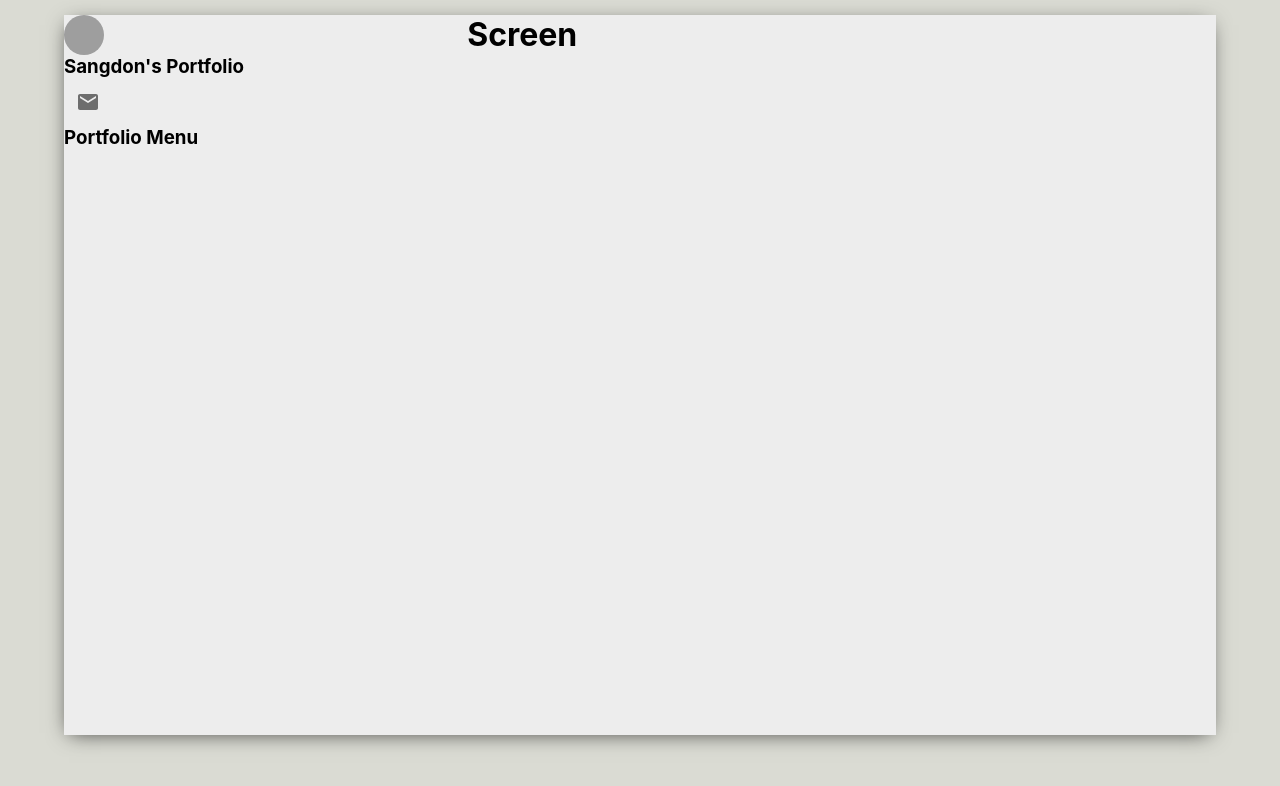
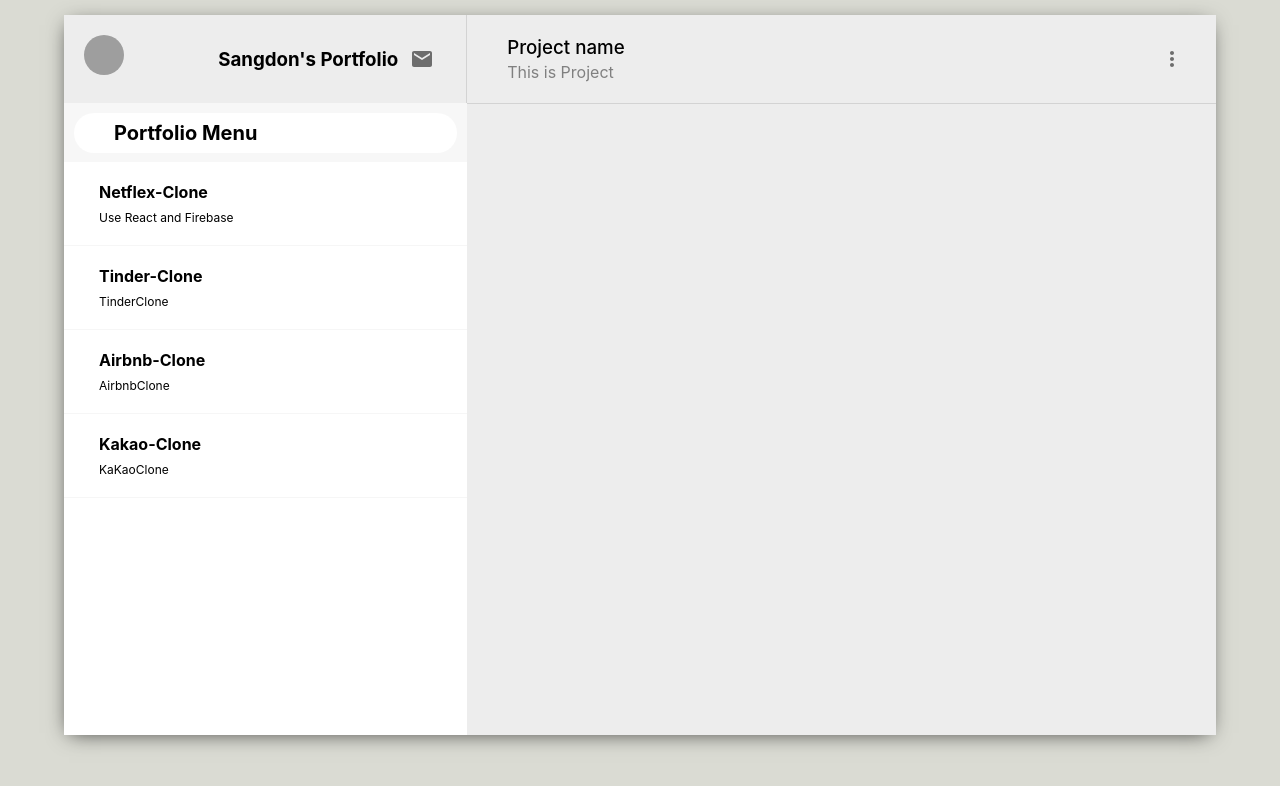
Before and after one commit to ddoniddoni/reactportfolio, a React (Create React App) app in the folder react-portfolio/: page / in a window 1280 px wide. Shown: the top 786 px of the page. Built offline with nearby package versions, Linux system fonts and the light colour scheme; grey boxes are pictures that could not be loaded.

Commit message:
Update Screen and SideBar

```diff
--- a/react-portfolio/src/Screen.css
+++ b/react-portfolio/src/Screen.css
@@ -3,3 +3,24 @@
   flex-direction: column;
   flex: 0.65;
 }
+
+.screen__header {
+  padding: 20px;
+  display: flex;
+  align-items: center;
+  border-bottom: 1px solid lightgray;
+}
+
+.screen__headerInfo {
+  flex: 1;
+  padding-left: 20px;
+}
+
+.screen__headerInfo > h3 {
+  margin-bottom: 3px;
+  font-weight: 500;
+}
+
+.screen__headerInfo > p {
+  color: gray;
+}
--- a/react-portfolio/src/Screen.js
+++ b/react-portfolio/src/Screen.js
@@ -1,10 +1,25 @@
 import React from "react";
 import "./Screen.css";
+import MoreVert from "@material-ui/icons/MoreVert";
+import { IconButton } from "@material-ui/core";
 
 const Screen = () => {
   return (
     <div className="screen">
-      <h1>Screen</h1>
+      <div className="screen__header">
+        <div className="screen__headerInfo">
+          <h3>Project name</h3>
+          <p>This is Project</p>
+        </div>
+
+        <div className="screen__headerRight">
+          <IconButton>
+            <MoreVert />
+          </IconButton>
+        </div>
+      </div>
+
+      <div className="screen__body"></div>
     </div>
   );
 };
--- a/react-portfolio/src/Sidebar.css
+++ b/react-portfolio/src/Sidebar.css
@@ -3,3 +3,44 @@
   flex-direction: column;
   flex: 0.35;
 }
+
+.sidebar__header {
+  display: flex;
+  justify-content: space-between;
+  padding: 20px;
+  border-right: 1px solid lightgray;
+}
+
+.sidebar__headerRight {
+  display: flex;
+  align-items: center;
+  min-width: 10vw;
+}
+
+.sidebar__menu {
+  display: flex;
+  align-items: center;
+  background-color: #f7f7f7;
+  height: 39px;
+  padding: 10px;
+}
+
+.sidebar__menuContainer {
+  display: flex;
+  align-items: center;
+  background-color: white;
+  width: 100%;
+  height: 40px;
+  border-radius: 20px;
+}
+
+.sidebar__menuContainer > h3 {
+  font-size: 20px;
+  margin-left: 40px;
+}
+
+.sidebar__menus {
+  flex: 1;
+  background-color: white;
+  overflow: scroll;
+}
--- a/react-portfolio/src/Sidebar.js
+++ b/react-portfolio/src/Sidebar.js
@@ -2,6 +2,7 @@ import React from "react";
 import "./Sidebar.css";
 import { Avatar, IconButton } from "@material-ui/core";
 import Mail from "@material-ui/icons/Mail";
+import SidebarMenu from "./SidebarMenu";
 
 const Sidebar = () => {
   return (
@@ -20,7 +21,15 @@ const Sidebar = () => {
           <h3>Portfolio Menu</h3>
         </div>
       </div>
-      <div className="sidebar__menus"></div>
+      <div className="sidebar__menus">
+        <SidebarMenu
+          title="Netflex-Clone"
+          description="Use React and Firebase"
+        />
+        <SidebarMenu title="Tinder-Clone" description="TinderClone" />
+        <SidebarMenu title="Airbnb-Clone" description="AirbnbClone" />
+        <SidebarMenu title="Kakao-Clone" description="KaKaoClone" />
+      </div>
     </div>
   );
 };
--- /dev/null
+++ b/react-portfolio/src/SidebarMenu.css
@@ -0,0 +1,23 @@
+.sidebarMenu {
+  display: flex;
+  padding: 20px;
+  cursor: pointer;
+  border-bottom: 1px solid #f6f6f6;
+}
+
+.sidebarMenu:hover {
+  background-color: #ebebeb;
+}
+
+.sidebarMenu__info > h2 {
+  font-size: 16px;
+  margin-bottom: 8px;
+}
+
+.sidebarMenu__info > p {
+  font-size: 12px;
+}
+
+.sidebarMenu__info {
+  margin-left: 15px;
+}
--- /dev/null
+++ b/react-portfolio/src/SidebarMenu.js
@@ -0,0 +1,15 @@
+import React from "react";
+import "./SidebarMenu.css";
+
+const SidebarMenu = ({ title, description }) => {
+  return (
+    <div className="sidebarMenu">
+      <div className="sidebarMenu__info">
+        <h2>{title}</h2>
+        <p>{description}</p>
+      </div>
+    </div>
+  );
+};
+
+export default SidebarMenu;
```
